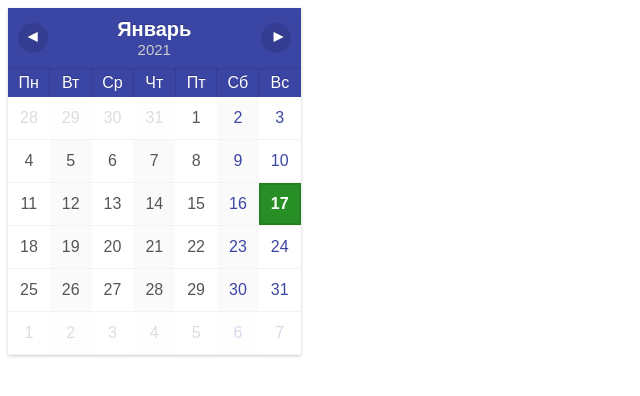
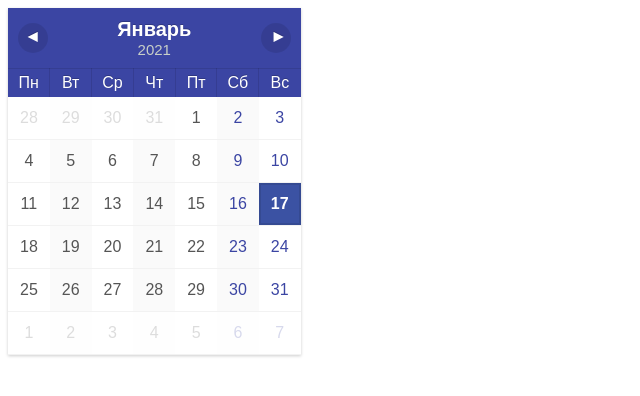
Before and after one commit to StreetM4ge/cale, a plain HTML site: page index.html in a window 1280 px wide. Shown: the whole page, without its empty margins (0-640 px from the left). Drawn offline with Linux system fonts and the light colour scheme.

Commit message:
Update index.html

```diff
--- a/index.html
+++ b/index.html
@@ -97,7 +97,7 @@ td:nth-child(6)>span {
 }
 td.avui>span {
     font-weight: bold;
-    background-color: #288f27;
+    background-color: #3b52a3;
     color: #fff;
     border: 2px solid rgba(0,0,0,0.1);
 }
```
